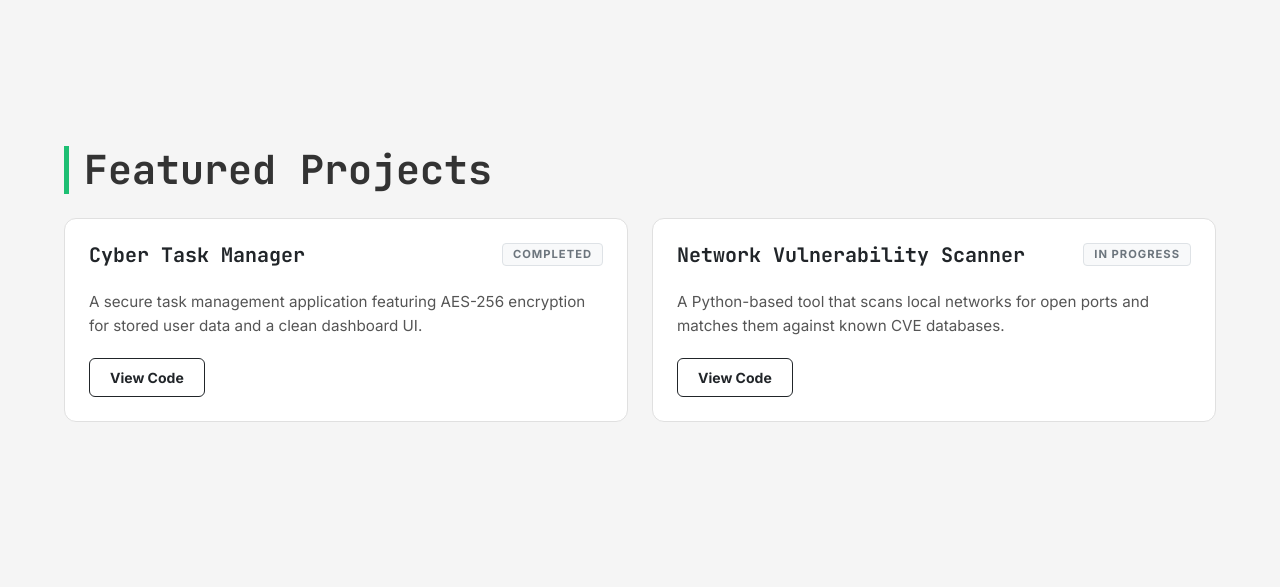
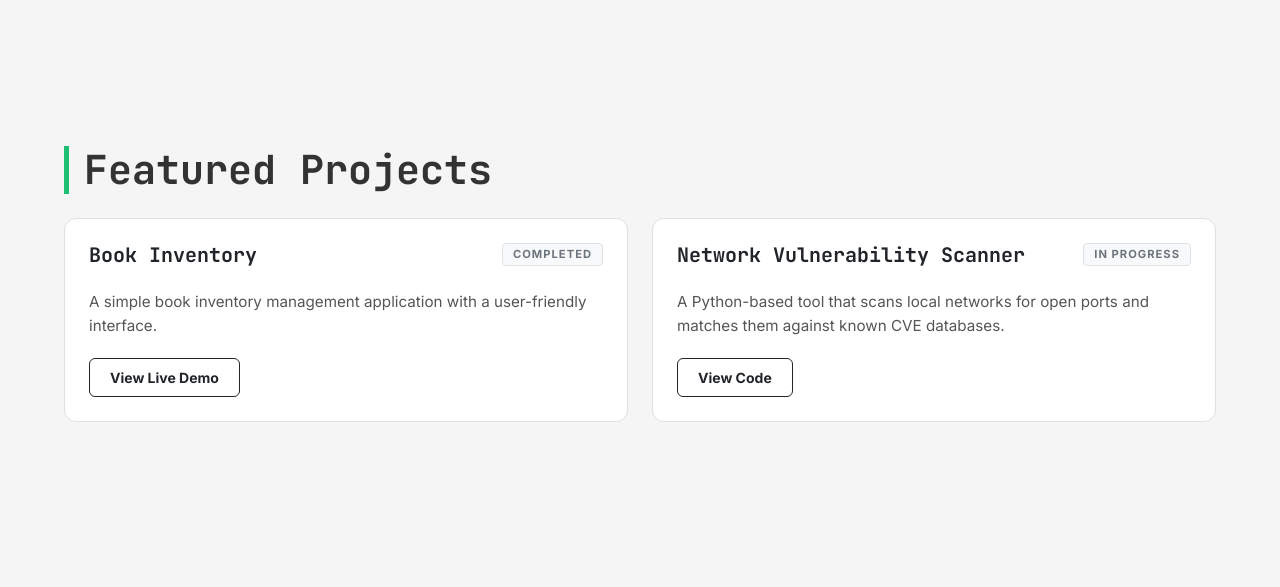
Before and after one commit to NikaKutsia/Portfolio, a plain HTML site: page index.html in a window 1280 px wide. Shown: the part 636-1223 px from the top of the page. Drawn offline with nearby package versions, Linux system fonts and the light colour scheme.

Commit message:
First project update

```diff
--- a/index.html
+++ b/index.html
@@ -59,12 +59,12 @@
             <div class="card project-card h-100">
                 <div class="card-body">
                     <div class="d-flex justify-content-between align-items-start">
-                        <h5 class="project-title">Cyber Task Manager</h5>
+                        <h5 class="project-title">Book Inventory</h5>
                         <span class="badge status-badge">Completed</span>
                     </div>
-                    <p class="project-text">A secure task management application featuring AES-256 encryption for stored user data and a clean dashboard UI.</p>
+                    <p class="project-text">A simple book inventory management application with a user-friendly interface.</p>
                     <div class="project-links">
-                        <a href="#" class="btn btn-outline-dark btn-sm">View Code</a>
+                        <a href="https://nikakutsia.github.io/Book-Inventory/" target="_blank" class="btn btn-outline-dark btn-sm">View Live Demo</a>
                     </div>
                 </div>
             </div>
```
